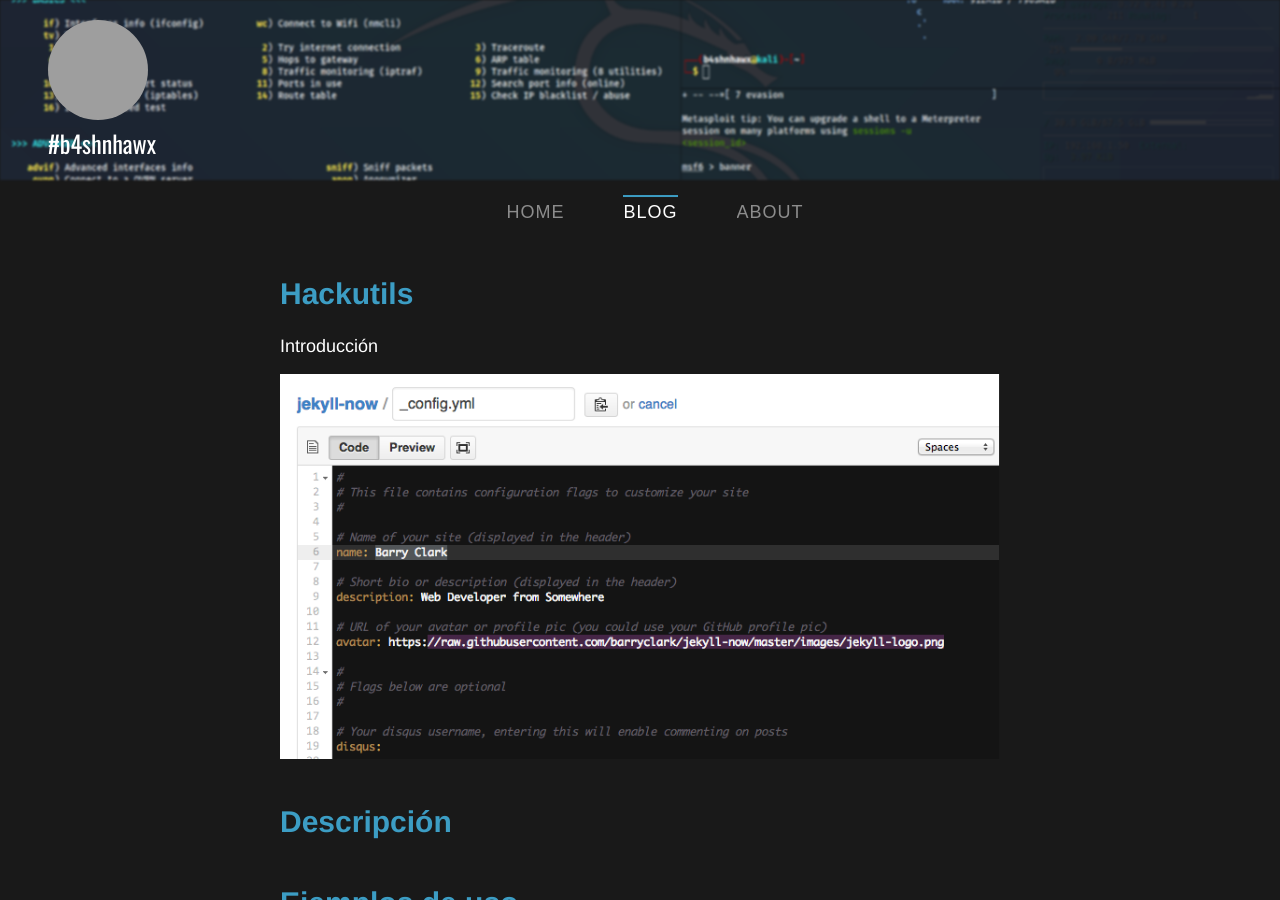
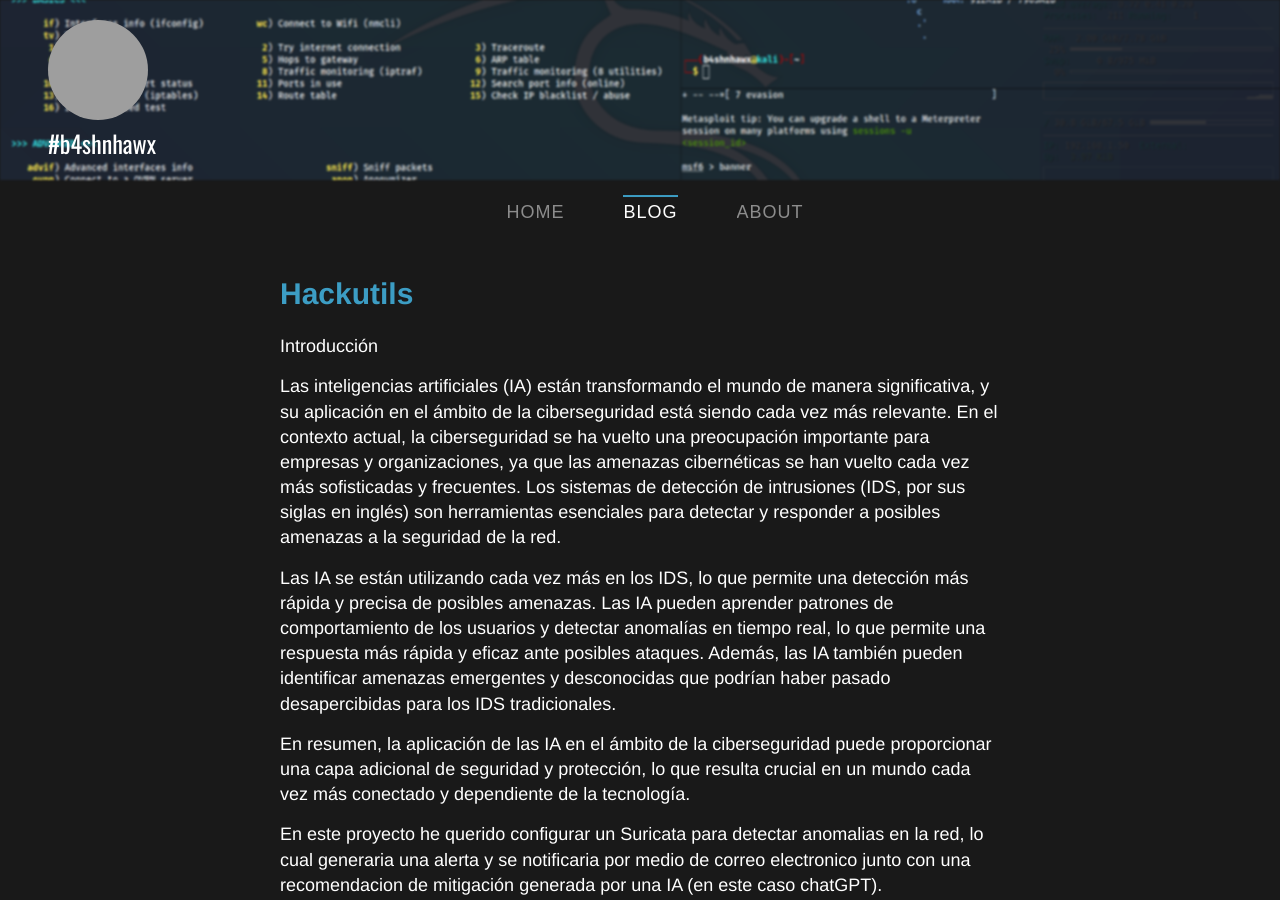
Before and after one commit to b4shnhawx/b4shnhawx.github.io, a Jekyll site: the page built from _posts/2023-03-26-Suricata IDS con OpenIA.md, in a window 1280 px wide and 900 px high. Built offline with Jekyll 4.4.1, drawn with Linux system fonts in a browser that asks for light colours; nearby versions of some CDN libraries; grey boxes are pictures that could not be loaded.

Commit message:
Update 2023-03-26-Suricata IDS con OpenIA.md

```diff
--- a/_posts/2023-03-26-Suricata IDS con OpenIA.md
+++ b/_posts/2023-03-26-Suricata IDS con OpenIA.md
@@ -5,6 +5,13 @@
 
 Introducción
 
+Las inteligencias artificiales (IA) están transformando el mundo de manera significativa, y su aplicación en el ámbito de la ciberseguridad está siendo cada vez más relevante. En el contexto actual, la ciberseguridad se ha vuelto una preocupación importante para empresas y organizaciones, ya que las amenazas cibernéticas se han vuelto cada vez más sofisticadas y frecuentes. Los sistemas de detección de intrusiones (IDS, por sus siglas en inglés) son herramientas esenciales para detectar y responder a posibles amenazas a la seguridad de la red.
+
+Las IA se están utilizando cada vez más en los IDS, lo que permite una detección más rápida y precisa de posibles amenazas. Las IA pueden aprender patrones de comportamiento de los usuarios y detectar anomalías en tiempo real, lo que permite una respuesta más rápida y eficaz ante posibles ataques. Además, las IA también pueden identificar amenazas emergentes y desconocidas que podrían haber pasado desapercibidas para los IDS tradicionales.
+
+En resumen, la aplicación de las IA en el ámbito de la ciberseguridad puede proporcionar una capa adicional de seguridad y protección, lo que resulta crucial en un mundo cada vez más conectado y dependiente de la tecnología.
+
+En este proyecto he querido configurar un Suricata para detectar anomalias en la red, lo cual generaria una alerta y se notificaria por medio de correo electronico junto con una recomendacion de mitigación generada por una IA (en este caso chatGPT).
 
 
 ![_config.yml]({{ site.baseurl }}/images/config.png)
```
